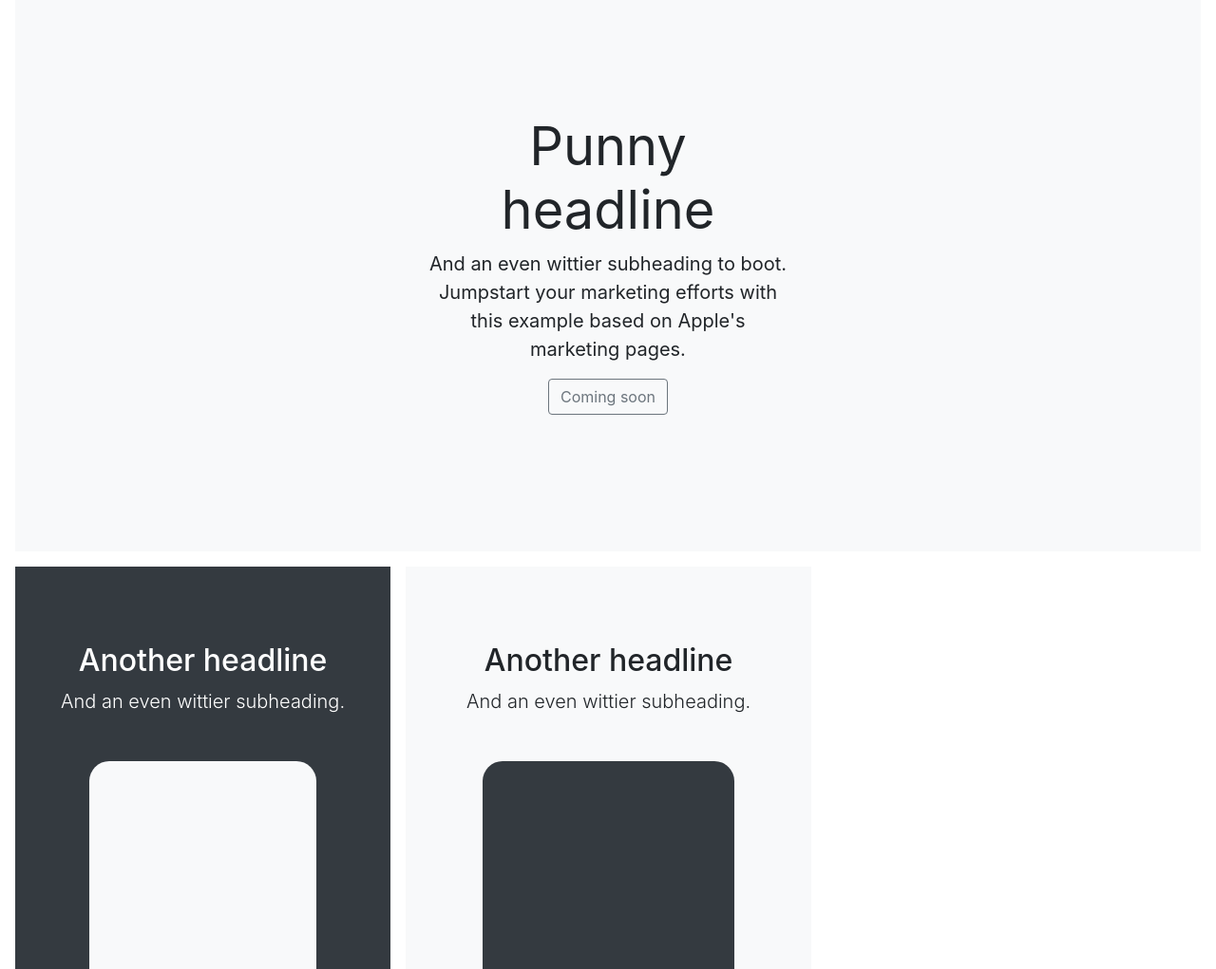
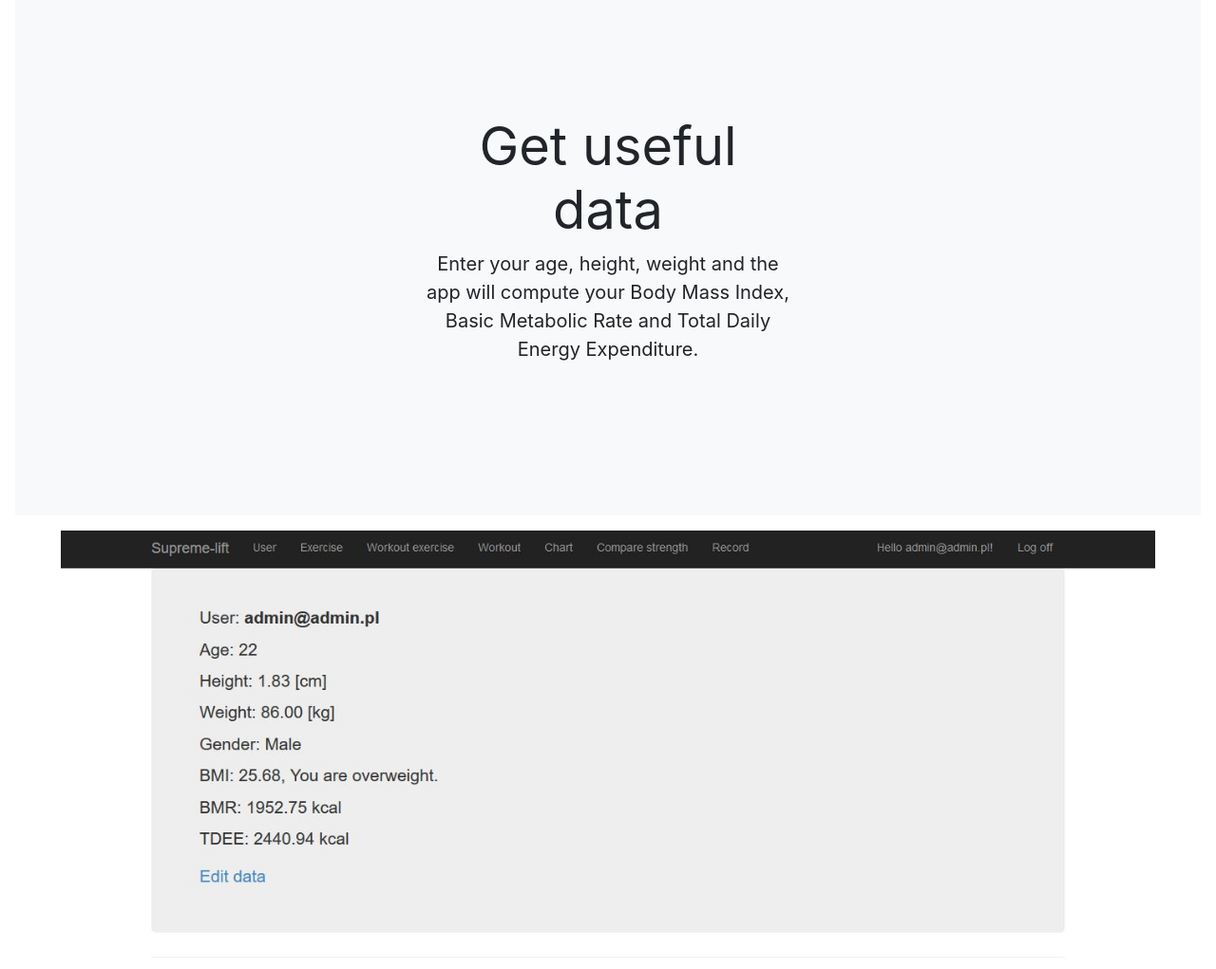
Before and after one commit to jacor1996/jacor1996.github.io, a plain HTML site: page index.html in a window 1280 px wide. Shown: the part 1500-2521 px from the top of the page at 95% size. Drawn offline with nearby package versions, Linux system fonts and the light colour scheme; a script that the page names is missing.

```diff
--- a/index.html
+++ b/index.html
@@ -53,13 +53,15 @@
 
     <div class="position-relative overflow-hidden p-3 p-md-5 m-md-3 text-center bg-light">
       <div class="col-md-5 p-lg-5 mx-auto my-5">
-        <h1 class="display-4 font-weight-normal">Punny headline</h1>
-        <p class="lead font-weight-normal">And an even wittier subheading to boot. Jumpstart your marketing efforts with this example based on Apple's marketing pages.</p>
-        <a class="btn btn-outline-secondary" href="#">Coming soon</a>
+        <h1 class="display-4 font-weight-normal">Get useful data</h1>
+        <p class="lead font-weight-normal">Enter your age, height, weight and the app will compute your
+          Body Mass Index, Basic Metabolic Rate and Total Daily Energy Expenditure.
+        </p>
       </div>
       <div class="product-device box-shadow d-none d-md-block"></div>
       <div class="product-device product-device-2 box-shadow d-none d-md-block"></div>
     </div>
+    <img src="img/user.JPG" class="center">
 
     <div class="d-md-flex flex-md-equal w-100 my-md-3 pl-md-3">
       <div class="bg-dark mr-md-3 pt-3 px-3 pt-md-5 px-md-5 text-center text-white overflow-hidden">
```
Also changed, not shown: img/exercise.PNG (deleted), img/user.JPG (added).
